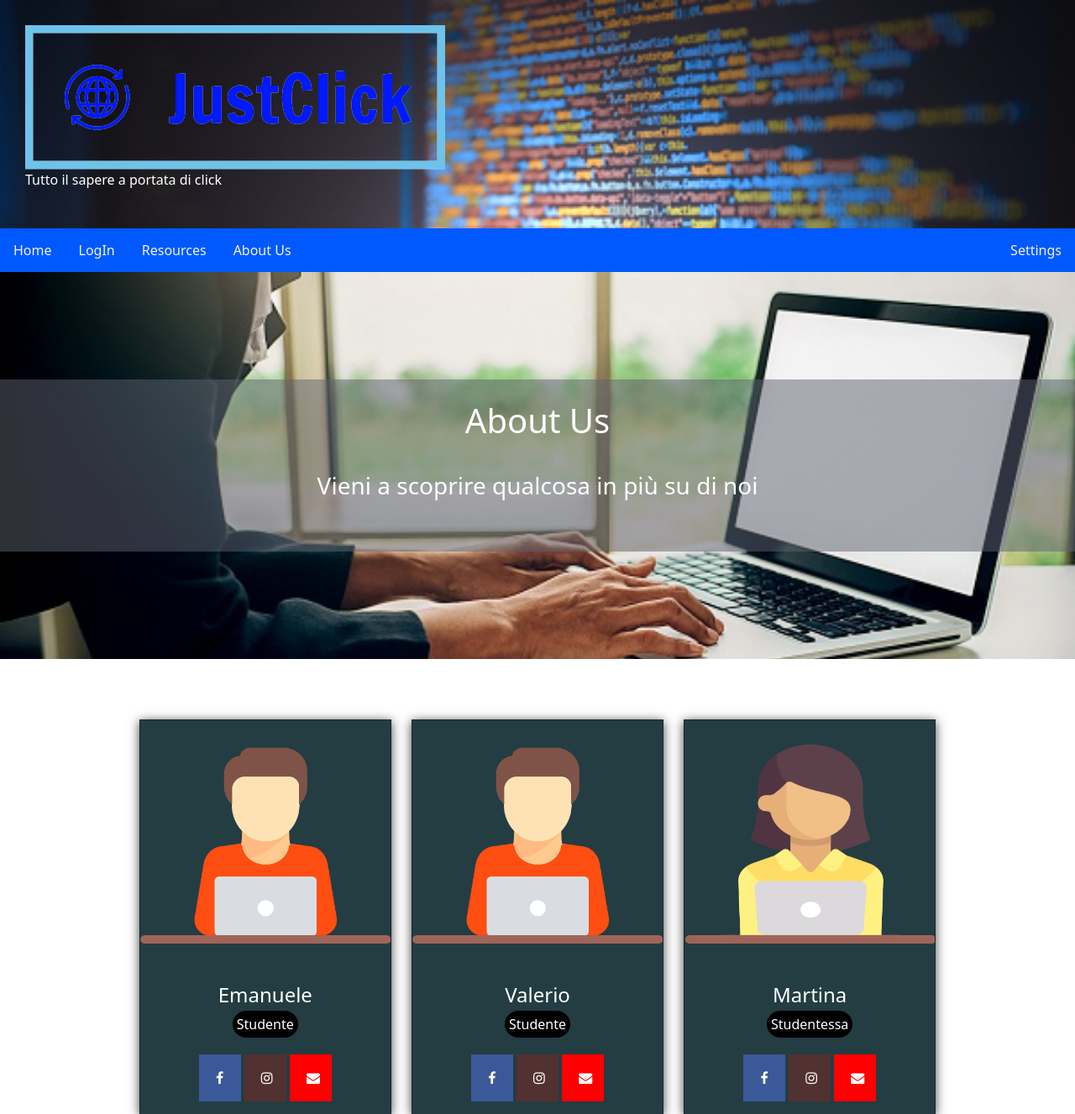
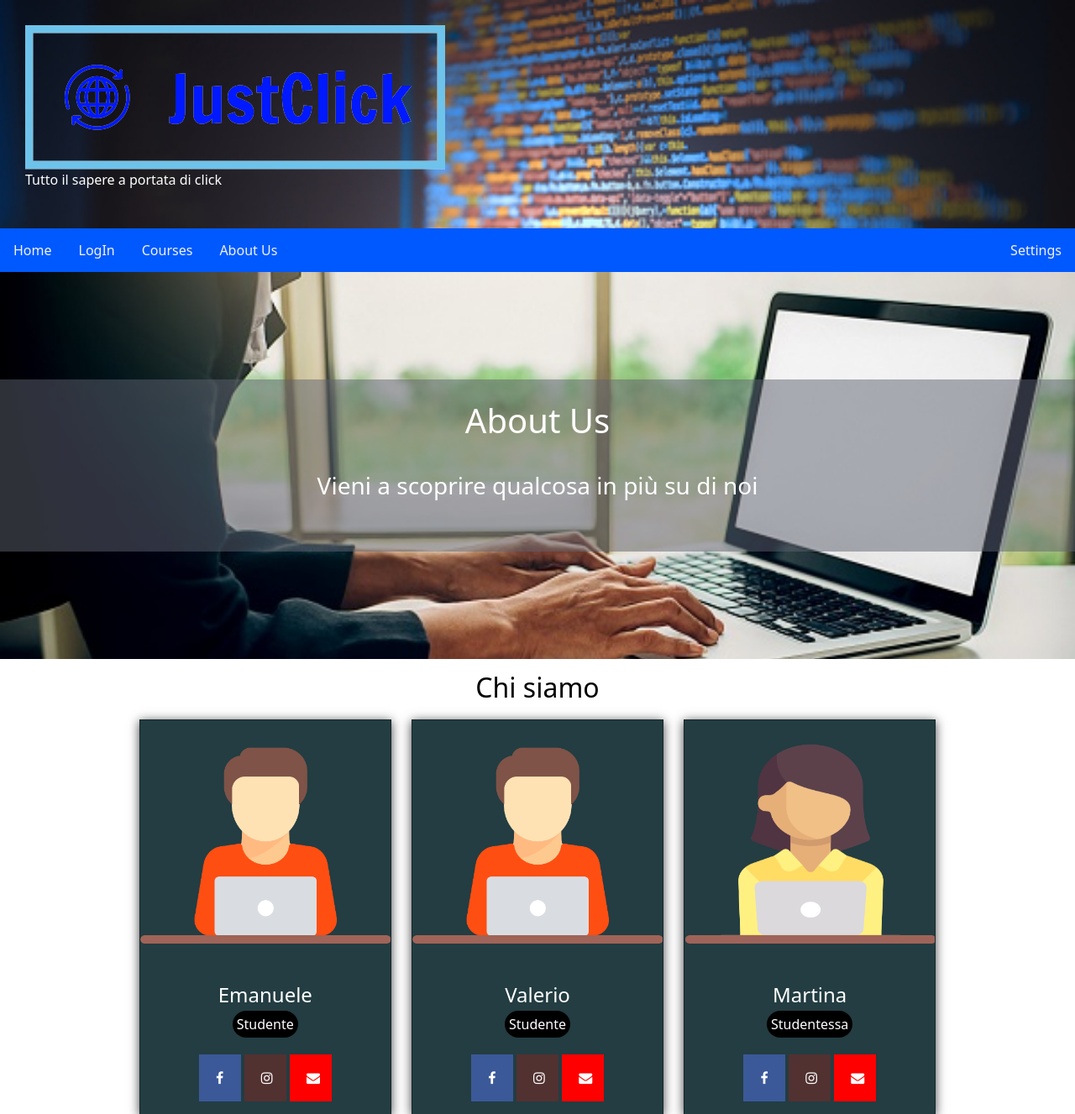
Before and after one commit to crestini1844738/JustClick, a PHP site: page /public/views/AboutUs.html in a window 1280 px wide. Shown: the top 1327 px of the page at 84% size. Run offline with PHP 8.4, Linux system fonts and the light colour scheme.

Commit message:
about us fixed

```diff
--- a/public/styles/AboutUs.css
+++ b/public/styles/AboutUs.css
@@ -23,6 +23,11 @@
     padding: 15px;
     color: white;
 }
+
+#staff h2{
+    color:black;
+}
+
 .staffCard{
 
     width: 300px;
--- a/public/views/AboutUs.html
+++ b/public/views/AboutUs.html
@@ -19,10 +19,10 @@
     </div>
 
     <div class="topnav sticky-sm-top">
-        <a href="#">Home</a>
+        <a href="http://localhost:8889/index">Home</a>
         <a href="http://localhost:8889/login">LogIn</a>
-        <a href="http://localhost/resources">Resources</a>
-        <a href="AboutUs.html">About Us</a>
+        <a href="http://localhost:8889/courses">Courses</a>
+        <a href="#">About Us</a>
         <a href="http://localhost/settings" style="float:right">Settings</a>
 
     </div>
--- a/public/views/index.html
+++ b/public/views/index.html
@@ -20,7 +20,7 @@
         <a href="#">Home</a>
         <a href="http://localhost:8889/login">LogIn</a>
         <a href="http://localhost:8889/courses">Courses</a>
-        <a href="AboutUs.html">About Us</a>
+        <a href="http://localhost:8889/AboutUs">About Us</a>
         <a href="http://localhost:8889/settings" style="float:right">Settings</a>
 
         <!--<form class="modulo-ricerca">
--- a/server.js
+++ b/server.js
@@ -34,6 +34,12 @@ app.use(express.json());
 //GET PAGINA INIZIALE
 app.get('/',function(req,res){
     res.sendFile(__dirname + '/public/views/index.html');
+});
+
+
+//GET PAGINA ABOUT US
+app.get('/AboutUs', function(req,res) {
+    res.sendFile(__dirname+'/public/views/AboutUs.html');
 });
 
 
```
